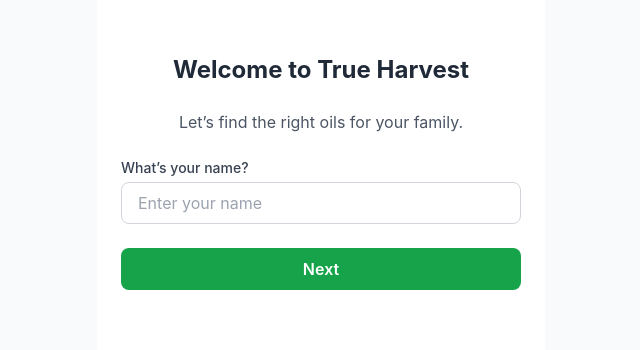
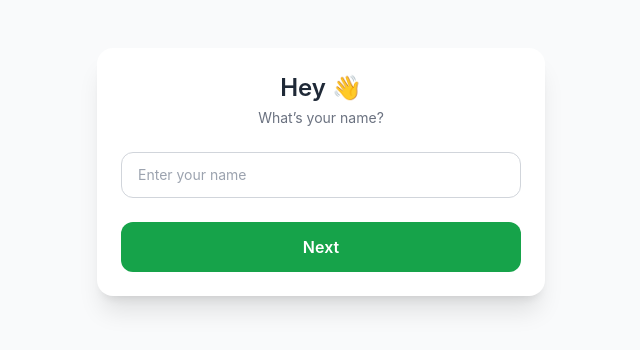
Before and after one commit to johny911/trueharvest-quiz, a React (Vite) app: page / in a window 1280 px wide. Shown: the part 228-578 px from the top of the page, without its empty margins (319-959 px from the left). Built offline with nearby package versions, Linux system fonts and the light colour scheme.

Commit message:
step 1 done

```diff
--- a/src/components/Step1Name.jsx
+++ b/src/components/Step1Name.jsx
@@ -1,12 +1,14 @@
 import React, { useState } from 'react';
+import { motion } from 'framer-motion';
+import clsx from 'clsx';
 
 export default function Step1Name({ formData, updateForm, nextStep }) {
   const [name, setName] = useState(formData.name || '');
-  const [error, setError] = useState('');
+  const [error, setError] = useState(false);
 
   const handleNext = () => {
     if (!name.trim()) {
-      setError('Please enter your name');
+      setError(true);
       return;
     }
     updateForm({ name });
@@ -14,33 +16,45 @@ export default function Step1Name({ formData, updateForm, nextStep }) {
   };
 
   return (
-    <div className="min-h-screen flex flex-col justify-center items-center bg-white p-6">
-      <div className="max-w-md w-full space-y-6">
-        <h1 className="text-2xl font-bold text-gray-800 text-center">Welcome to True Harvest</h1>
-        <p className="text-center text-gray-600">Let’s find the right oils for your family.</p>
+    <div className="w-full">
+      <motion.div
+        animate={error ? { x: [-4, 4, -4, 4, 0] } : {}}
+        transition={{ duration: 0.3 }}
+        className="bg-white shadow-xl rounded-2xl p-6 space-y-6"
+      >
+        <div className="text-center space-y-1">
+          <h1 className="text-2xl font-semibold text-gray-800">Hey 👋</h1>
+          <p className="text-sm text-gray-500">What’s your name?</p>
+        </div>
 
         <div>
-          <label className="block text-sm font-medium text-gray-700 mb-1">What’s your name?</label>
           <input
             type="text"
             value={name}
             onChange={(e) => {
               setName(e.target.value);
-              setError('');
+              setError(false);
             }}
-            className="w-full px-4 py-2 border border-gray-300 rounded-lg focus:outline-none focus:ring-2 focus:ring-green-500"
             placeholder="Enter your name"
+            className={clsx(
+              'w-full px-4 py-3 rounded-xl border text-sm outline-none transition-all',
+              error
+                ? 'border-red-500 ring-1 ring-red-400'
+                : 'border-gray-300 focus:ring-2 focus:ring-green-500'
+            )}
           />
-          {error && <p className="text-red-500 text-sm mt-1">{error}</p>}
+          {error && (
+            <p className="text-sm text-red-500 mt-1">Please enter your name</p>
+          )}
         </div>
 
         <button
           onClick={handleNext}
-          className="w-full bg-green-600 hover:bg-green-700 text-white font-semibold py-2 px-4 rounded-lg transition duration-200"
+          className="w-full bg-green-600 hover:bg-green-700 text-white font-semibold py-3 rounded-xl transition duration-200"
         >
           Next
         </button>
-      </div>
+      </motion.div>
     </div>
   );
 }
```
